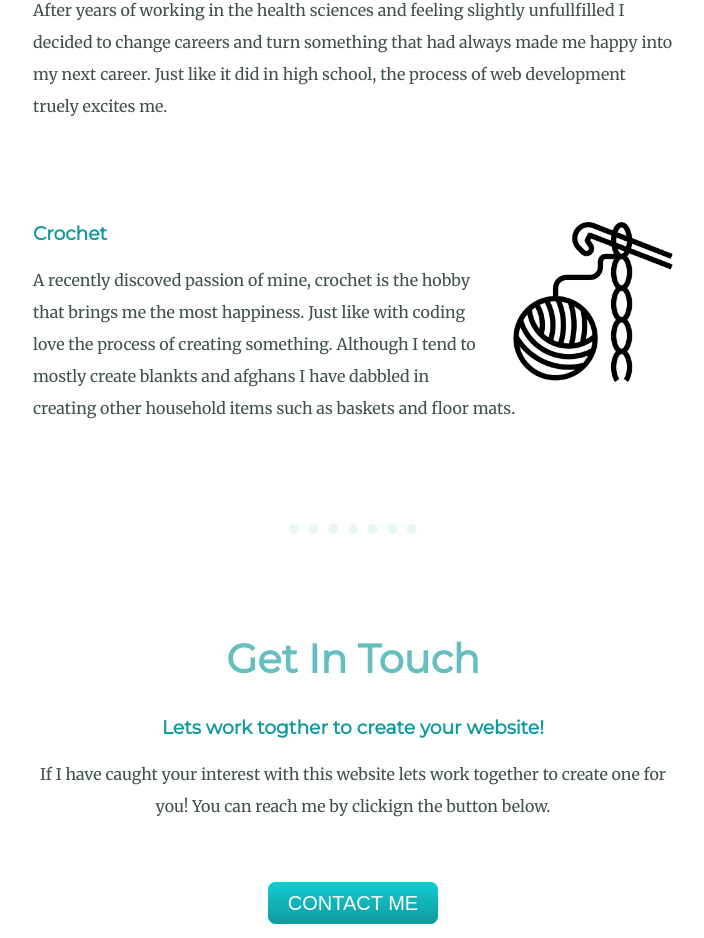
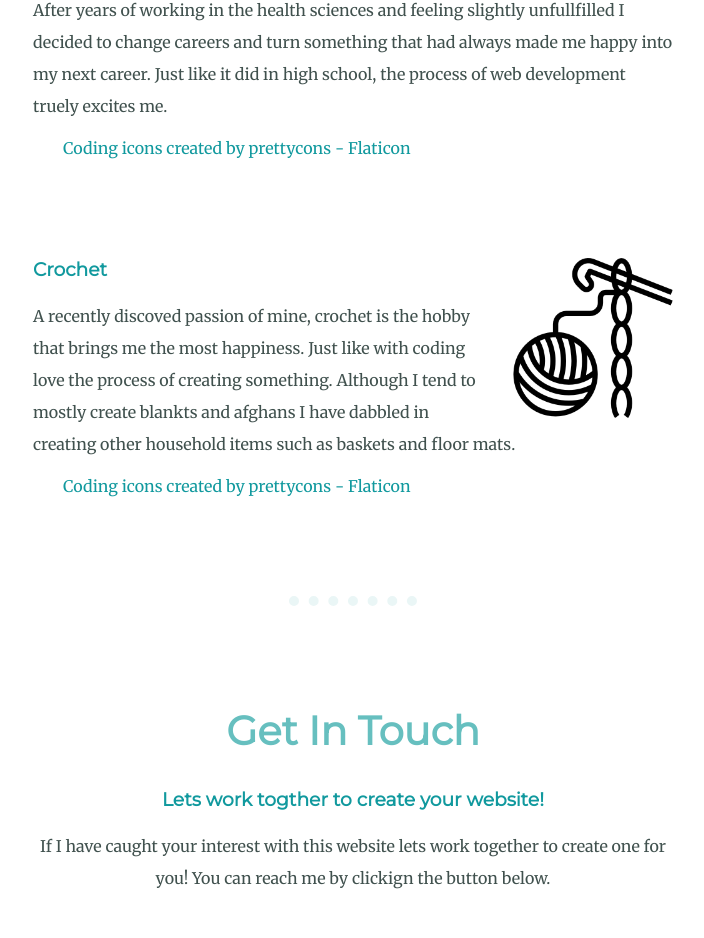
Before and after one commit to Aflore19/cv, a plain HTML site: page index.html in a window 1280 px wide. Shown: the part 1910-2848 px from the top of the page, without its empty margins (287-991 px from the left). Drawn offline with Linux system fonts and the light colour scheme.

Commit message:
Update index.html

```diff
--- a/index.html
+++ b/index.html
@@ -38,6 +38,7 @@
           <img class="code_img" src="images/coding.png" alt="coding_img">
           <h3>Design and Development</h3>
           <p class="code_skill_description">I had 4 years of web design classes under my belt by the time I graduated from high school in 2011. Although I knew I could spend hours upon hours in front of a computer working with Dreamweaver and Flash (talk about a throwback) my self confidence at the time and the lack of support for a web development career drove me into the health sciences. I did have a strong interest in human anatomy so I was not upset about the career choice I made. However, After years of working in the health sciences and feeling slightly unfullfilled I decided to change careers and turn something that had always made me happy into my next career. Just like it did in high school, the process of web development truely excites me. </p>
+            <a href="https://www.flaticon.com/free-icons/coding" title="coding icons">Coding icons created by prettycons - Flaticon</a>
         </div>
 <!--Skill 2-->
         <div class="skill-row">
@@ -46,6 +47,7 @@
           <p class="crochet_skill_description">A recently discoved passion of mine, crochet is the hobby that brings me the most happiness. Just like with
           coding love the process of creating something. Although I tend to mostly create blankts and afghans
           I have dabbled in creating other household items such as baskets and floor mats.</p>
+          <a href="https://www.flaticon.com/free-icons/coding" title="coding icons">Coding icons created by prettycons - Flaticon</a>
         </div>
       </div>
       <hr>
```
